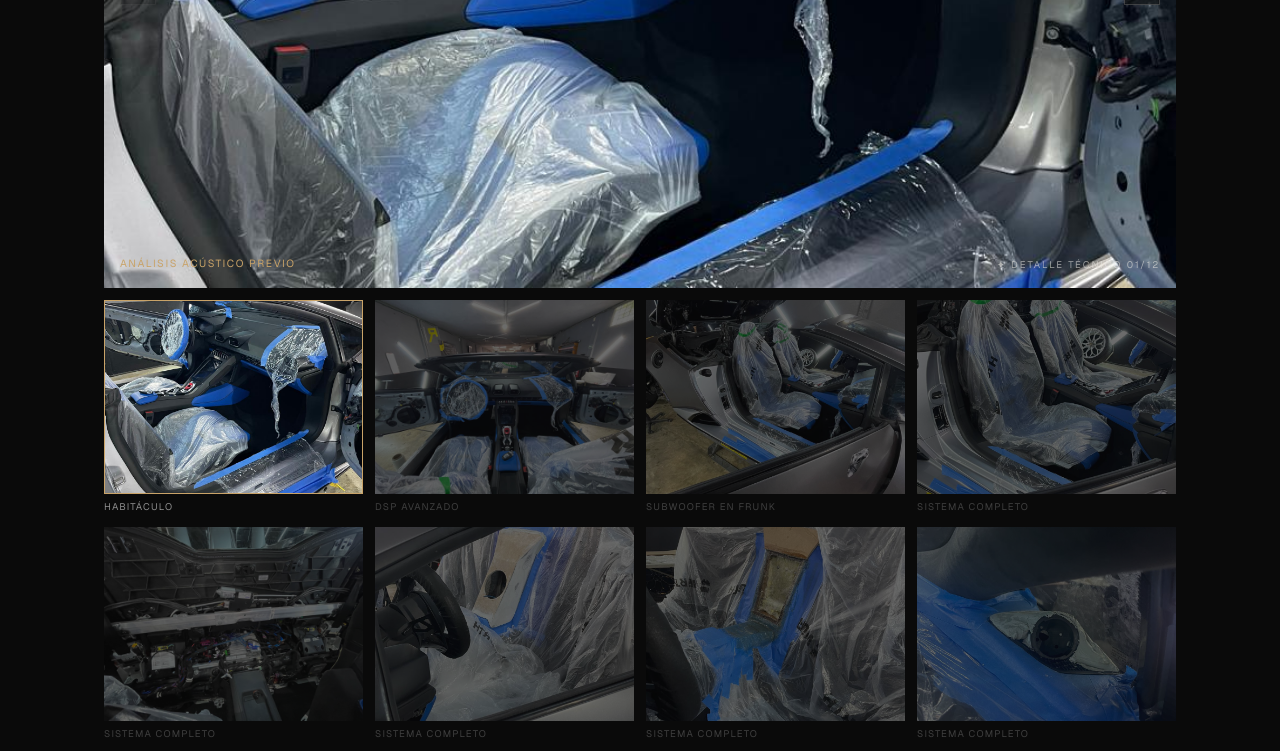
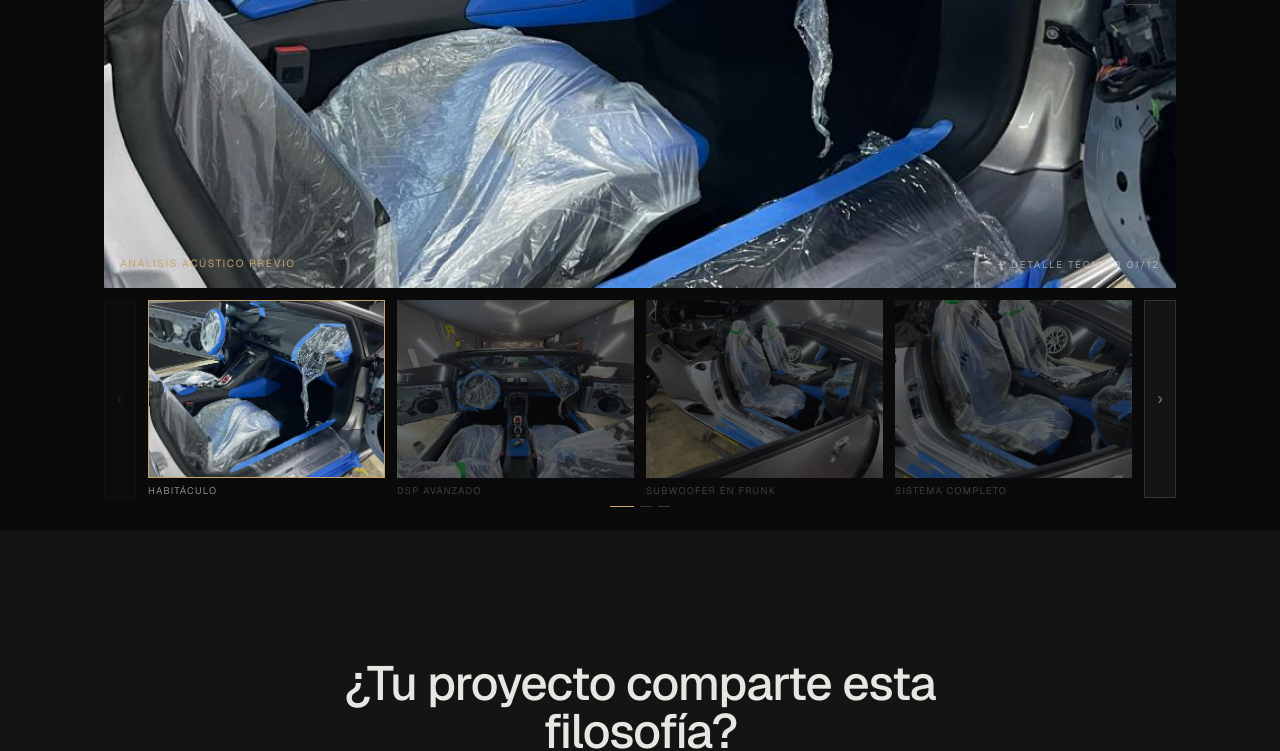
Before and after one commit to soyelMeno/Landing, a Next.js app: page /portfolio/lamborghini-huracan in a window 1280 px wide. Shown: the part 1562-2313 px from the top of the page. Built offline with nearby package versions, Linux system fonts and the light colour scheme.

Commit message:
mejorando projects

```diff
--- a/components/ProjectGallery.tsx
+++ b/components/ProjectGallery.tsx
@@ -1,7 +1,9 @@
 "use client";
 
 import Image from "next/image";
-import { useState, useRef } from "react";
+import { useState, useRef, useMemo } from "react";
+
+const THUMBS_PER_PAGE = 4;
 import type { GalleryImage } from "../data/projects";
 
 type Props = {
@@ -12,6 +14,27 @@ type Props = {
 
 export default function ProjectGallery({ images, defaultIndex, caption }: Props) {
   const [active, setActive] = useState(defaultIndex);
+
+  // Página de miniaturas: cada página muestra THUMBS_PER_PAGE imágenes
+  const totalPages = Math.ceil(images.length / THUMBS_PER_PAGE);
+  const [thumbPage, setThumbPage] = useState(
+    Math.floor(defaultIndex / THUMBS_PER_PAGE)
+  );
+
+  // Cuando el activo sale de la página visible, avanzar la página automáticamente
+  const visibleThumbs = useMemo(() => {
+    const start = thumbPage * THUMBS_PER_PAGE;
+    return images.slice(start, start + THUMBS_PER_PAGE).map((img, i) => ({
+      img,
+      index: start + i,
+    }));
+  }, [thumbPage, images]);
+
+  const goTo = (i: number) => {
+    setActive(i);
+    const page = Math.floor(i / THUMBS_PER_PAGE);
+    if (page !== thumbPage) setThumbPage(page);
+  };
 
   // ── Swipe en mobile ──────────────────────────────────────
   const touchStartX = useRef<number | null>(null);
@@ -24,8 +47,8 @@ export default function ProjectGallery({ images, defaultIndex, caption }: Props)
     if (touchStartX.current === null) return;
     const delta = e.changedTouches[0].clientX - touchStartX.current;
     if (Math.abs(delta) < 40) return; // ignorar taps
-    if (delta < 0) setActive((i) => Math.min(i + 1, images.length - 1)); // swipe izq → siguiente
-    if (delta > 0) setActive((i) => Math.max(i - 1, 0));                 // swipe der → anterior
+    if (delta < 0) goTo(Math.min(active + 1, images.length - 1)); // swipe izq → siguiente
+    if (delta > 0) goTo(Math.max(active - 1, 0));                // swipe der → anterior
     touchStartX.current = null;
   };
 
@@ -74,7 +97,7 @@ export default function ProjectGallery({ images, defaultIndex, caption }: Props)
           {/* Flechas desktop */}
           <button
             aria-label="Imagen anterior"
-            onClick={() => setActive((i) => Math.max(i - 1, 0))}
+            onClick={() => goTo(Math.max(active - 1, 0))}
             className={`absolute left-4 top-1/2 -translate-y-1/2 flex h-9 w-9 items-center justify-center border border-foreground/20 bg-background/60 text-foreground/60 backdrop-blur-sm transition hover:border-accent hover:text-accent ${
               active === 0 ? "opacity-30 pointer-events-none" : ""
             }`}
@@ -83,7 +106,7 @@ export default function ProjectGallery({ images, defaultIndex, caption }: Props)
           </button>
           <button
             aria-label="Imagen siguiente"
-            onClick={() => setActive((i) => Math.min(i + 1, images.length - 1))}
+            onClick={() => goTo(Math.min(active + 1, images.length - 1))}
             className={`absolute right-4 top-1/2 -translate-y-1/2 flex h-9 w-9 items-center justify-center border border-foreground/20 bg-background/60 text-foreground/60 backdrop-blur-sm transition hover:border-accent hover:text-accent ${
               active === images.length - 1 ? "opacity-30 pointer-events-none" : ""
             }`}
@@ -92,12 +115,25 @@ export default function ProjectGallery({ images, defaultIndex, caption }: Props)
           </button>
         </div>
 
-        {/* Miniaturas */}
-        <div className="mt-3 grid grid-cols-4 gap-2 sm:gap-3">
-          {images.map((img, i) => (
+        {/* Miniaturas con paginación */}
+        <div className="mt-3 flex items-stretch gap-2 sm:gap-3">
+
+          {/* Flecha izquierda */}
+          <button
+            aria-label="Miniaturas anteriores"
+            onClick={() => setThumbPage((p) => Math.max(p - 1, 0))}
+            disabled={thumbPage === 0}
+            className="flex w-8 shrink-0 items-center justify-center border border-foreground/15 bg-panel text-foreground/50 transition hover:border-accent hover:text-accent disabled:pointer-events-none disabled:opacity-20"
+          >
+            ‹
+          </button>
+
+          {/* 4 miniaturas visibles */}
+          <div className="grid flex-1 grid-cols-4 gap-2 sm:gap-3">
+            {visibleThumbs.map(({ img, index: i }) => (
               <button
                 key={img.src}
-              onClick={() => setActive(i)}
+                onClick={() => goTo(i)}
                 className={`group relative flex flex-col gap-1.5 text-left transition-opacity ${
                   i === active ? "opacity-100" : "opacity-40 hover:opacity-70"
                 }`}
@@ -109,7 +145,6 @@ export default function ProjectGallery({ images, defaultIndex, caption }: Props)
                     fill
                     className="object-cover transition-transform duration-500 group-hover:scale-105"
                   />
-                {/* Borde activo */}
                   <span
                     className={`absolute inset-0 border transition-colors duration-300 ${
                       i === active ? "border-accent" : "border-transparent"
@@ -122,6 +157,33 @@ export default function ProjectGallery({ images, defaultIndex, caption }: Props)
               </button>
             ))}
           </div>
+
+          {/* Flecha derecha */}
+          <button
+            aria-label="Miniaturas siguientes"
+            onClick={() => setThumbPage((p) => Math.min(p + 1, totalPages - 1))}
+            disabled={thumbPage >= totalPages - 1}
+            className="flex w-8 shrink-0 items-center justify-center border border-foreground/15 bg-panel text-foreground/50 transition hover:border-accent hover:text-accent disabled:pointer-events-none disabled:opacity-20"
+          >
+            ›
+          </button>
+        </div>
+
+        {/* Indicador de página — solo visible si hay más de una página */}
+        {totalPages > 1 && (
+          <div className="mt-2 flex items-center justify-center gap-1.5">
+            {Array.from({ length: totalPages }).map((_, p) => (
+              <button
+                key={p}
+                onClick={() => setThumbPage(p)}
+                className={`h-px transition-all duration-300 ${
+                  p === thumbPage ? "w-6 bg-accent" : "w-3 bg-foreground/20 hover:bg-foreground/40"
+                }`}
+                aria-label={`Página ${p + 1}`}
+              />
+            ))}
+          </div>
+        )}
       </div>
     </section>
   );
```
Also changed, not shown: 1 other file (tests, documents, lock files or other folders). Lines whose indentation alone changed are shown as unchanged.
